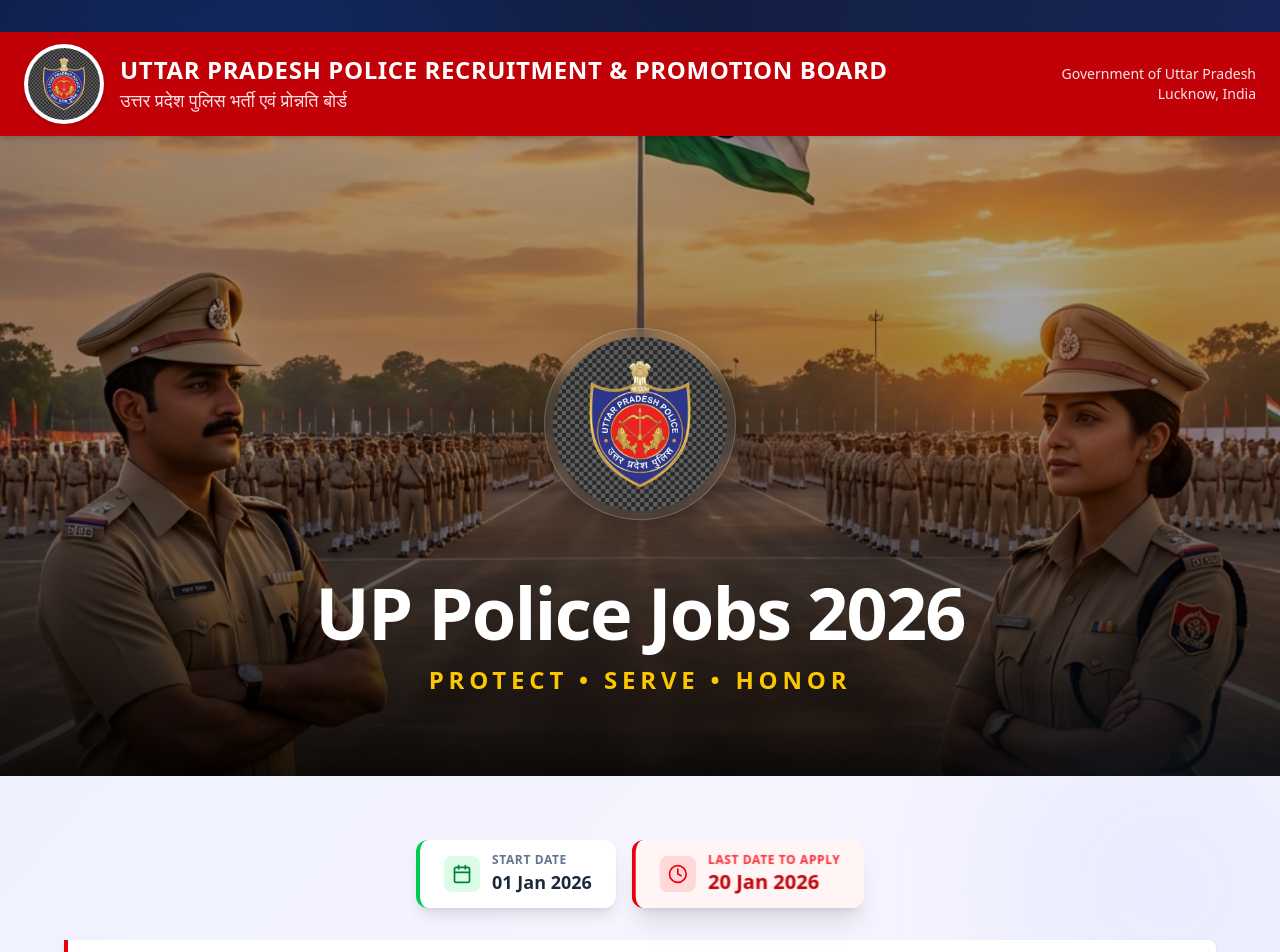
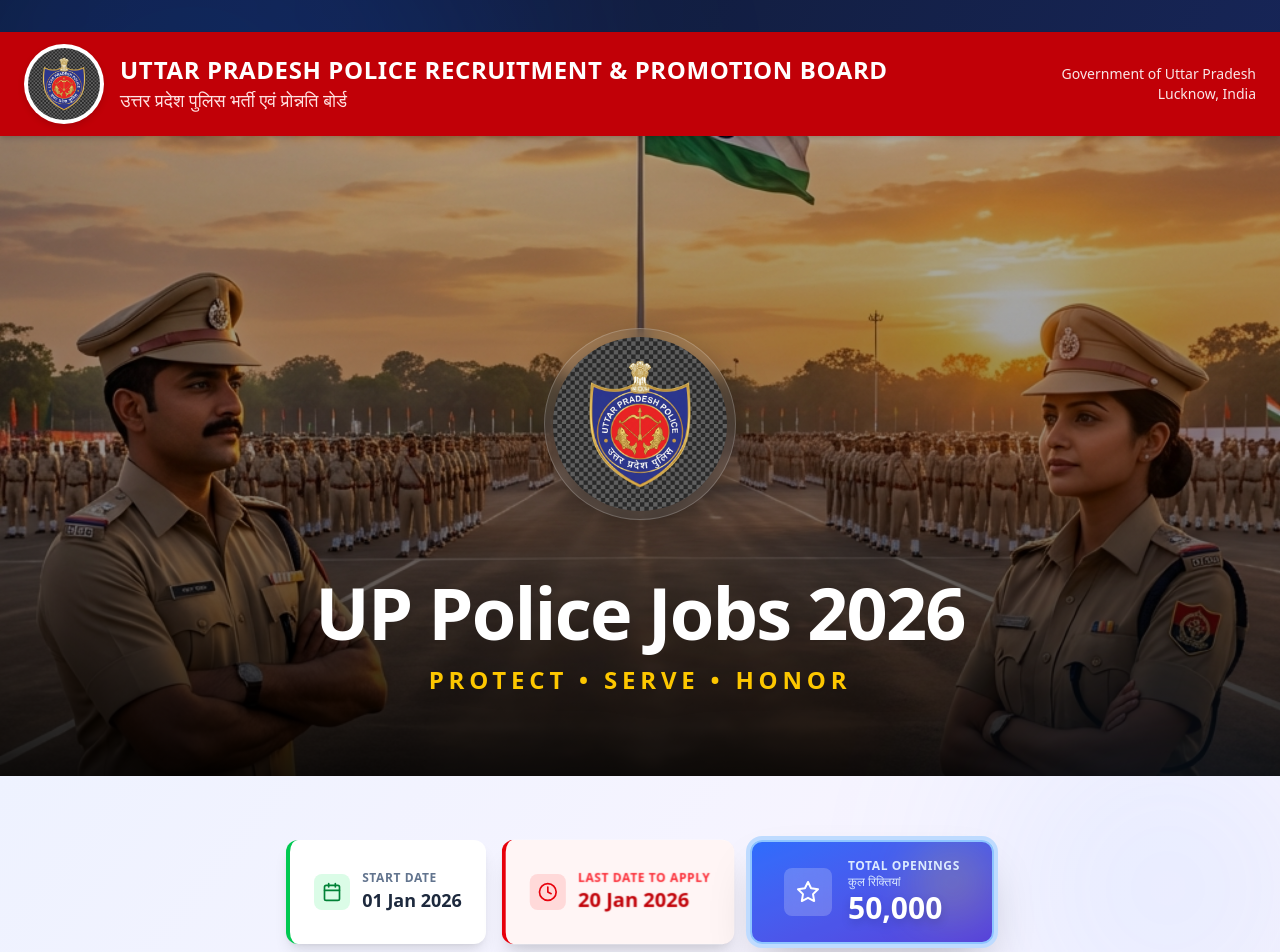
Before and after one commit to Virendra321y/react-learning, a React (Vite) app: page /admin/police-job-form in a window 1280 px wide. Shown: the top 952 px of the page. Built offline with nearby package versions, Linux system fonts and the light colour scheme.

Commit message:
add total

```diff
--- a/src/components/Admin/PromotionStep.jsx
+++ b/src/components/Admin/PromotionStep.jsx
@@ -113,6 +113,25 @@
                                 <p className="text-xs text-red-500 font-bold uppercase tracking-wider">Last Date to Apply</p>
                                 <p className="text-xl font-extrabold text-red-700">20 Jan 2026</p>
                             </div>
+                        </motion.div>
+
+                        {/* Total Openings - Highlighted */}
+                        <motion.div
+                            initial={{ opacity: 0, scale: 0.9 }}
+                            animate={{ opacity: 1, scale: 1 }}
+                            transition={{ delay: 0.2, duration: 0.5 }}
+                            className="bg-gradient-to-br from-blue-600 to-indigo-700 px-8 py-4 rounded-xl shadow-2xl border-2 border-blue-300 flex items-center gap-4 relative overflow-hidden ring-4 ring-blue-200"
+                        >
+                            <div className="absolute inset-0 bg-white/10 animate-pulse"></div>
+                            <div className="p-3 bg-white/20 backdrop-blur-sm rounded-lg text-white relative z-10">
+                                <FiStar className="text-2xl" />
+                            </div>
+                            <div className="relative z-10">
+                                <p className="text-xs text-blue-100 font-bold uppercase tracking-wider">Total Openings</p>
+                                <p className="text-xs text-blue-100 font-hindi">कुल रिक्तियां</p>
+                                <p className="text-3xl font-black text-white drop-shadow-lg">50,000</p>
+                            </div>
+                            <div className="absolute top-0 right-0 w-20 h-20 bg-yellow-300/20 rounded-full blur-xl"></div>
                         </motion.div>
                     </motion.div>
 
```
